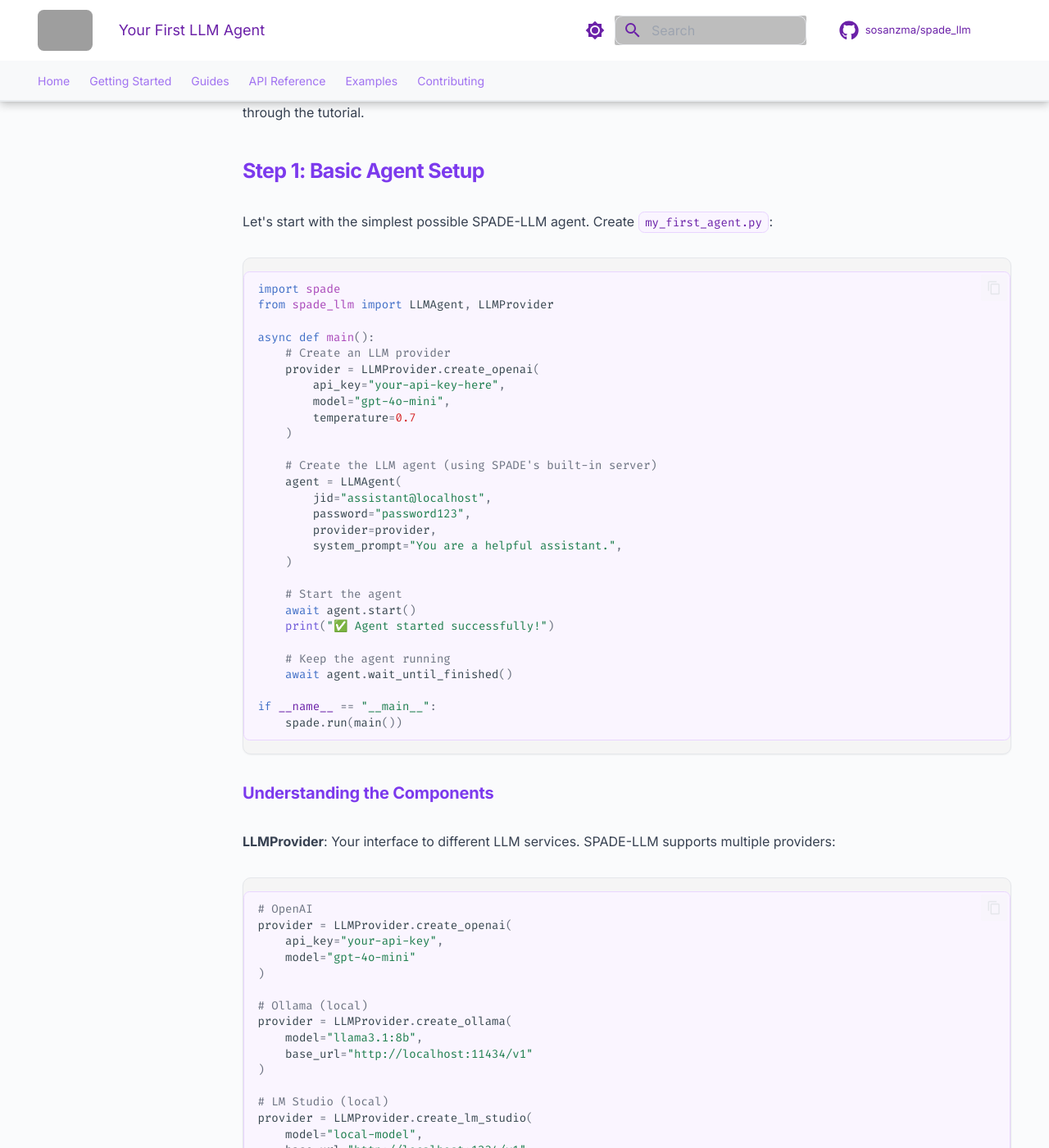
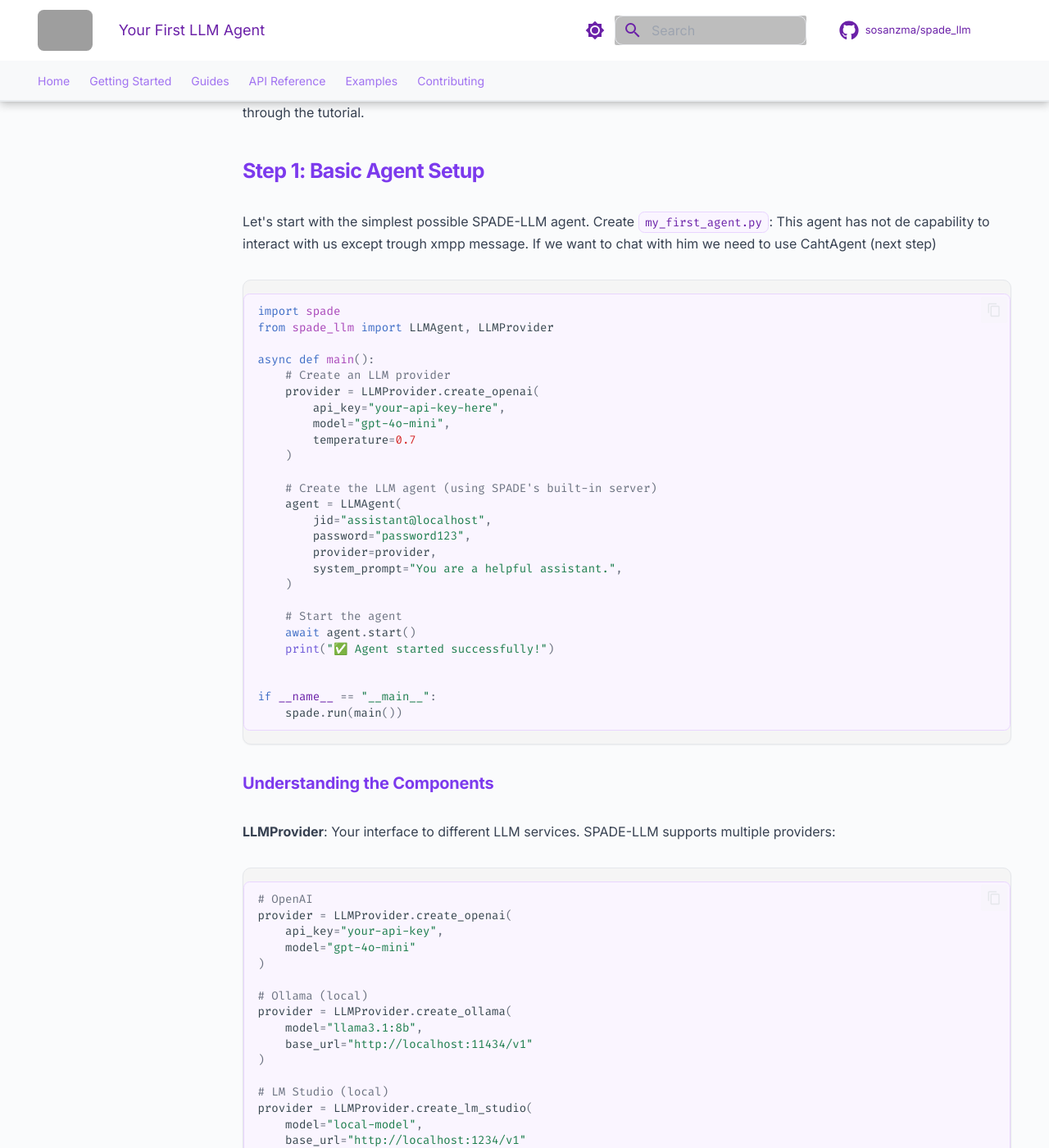
Before and after one commit to sosanzma/spade_llm, an MkDocs documentation site: the page built from docs/docs/getting-started/first-agent.md, in a window 1280 px wide and 1400 px high, scrolled down 679 px. Shown: the whole window at 82% size. Built offline with MkDocs 1.6.1 and Material for MkDocs 9.7.7, drawn with Linux system fonts in a browser that asks for light colours; comment, search, counter and statistics services are not loaded; the version menu is left out; grey boxes are pictures that could not be loaded.

Commit message:
update docs error

````diff
--- a/docs/docs/getting-started/first-agent.md
+++ b/docs/docs/getting-started/first-agent.md
@@ -24,7 +24,8 @@ This eliminates the need for external XMPP servers like Prosody. Keep this runni
 ## Step 1: Basic Agent Setup
 
 Let's start with the simplest possible SPADE-LLM agent. Create `my_first_agent.py`:
-
+This agent has not de capability to interact with us except trough xmpp message. If we want to chat with him we need to use
+CahtAgent (next step)
 ```python
 import spade
 from spade_llm import LLMAgent, LLMProvider
@@ -49,8 +50,6 @@ async def main():
     await agent.start()
     print("✅ Agent started successfully!")
 
-    # Keep the agent running
-    await agent.wait_until_finished()
 
 if __name__ == "__main__":
     spade.run(main())
````
